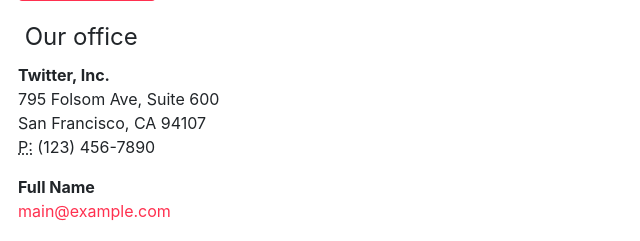
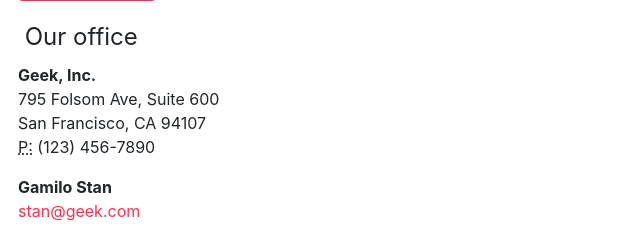
Before and after one commit to pawanrai9999/WebTechProject, a PHP site: page /contact.php in a window 1280 px wide. Shown: the part 799-1040 px from the top of the page, without its empty margins (0-640 px from the left). Run offline with PHP 8.4, Linux system fonts and the light colour scheme.

Commit message:
address corrected

```diff
--- a/contact.php
+++ b/contact.php
@@ -118,7 +118,7 @@
                         <form>
                             <legend><span class="glyphicon glyphicon-globe"></span> Our office</legend>
                             <address>
-                                <strong>Twitter, Inc.</strong><br>
+                                <strong>Geek, Inc.</strong><br>
                                 795 Folsom Ave, Suite 600<br>
                                 San Francisco, CA 94107<br>
                                 <abbr title="Phone">
@@ -126,8 +126,8 @@
                                 (123) 456-7890
                             </address>
                             <address>
-                                <strong>Full Name</strong><br>
-                                <a href="mailto:#">main@example.com</a>
+                                <strong>Gamilo Stan</strong><br>
+                                <a href="mailto:#">stan@geek.com</a>
                             </address>
                         </form>
                     </div>
```
